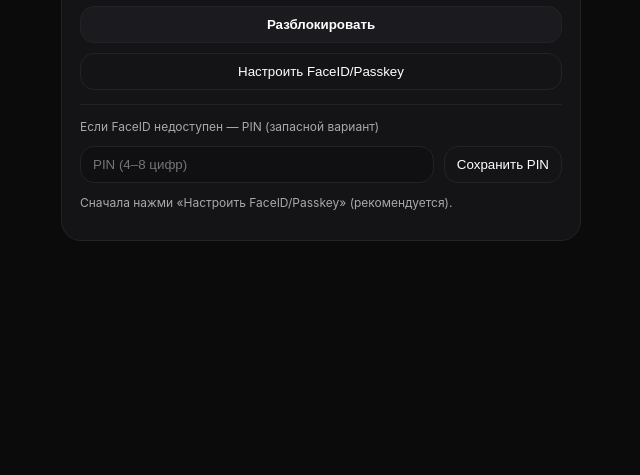
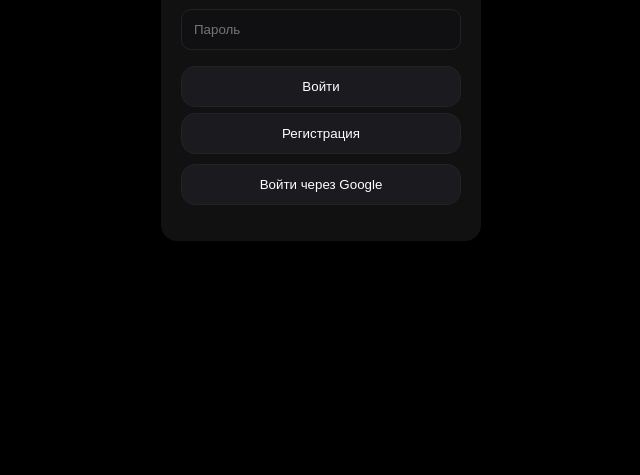
Before and after one commit to saloxiddinazamov/finance-app, a plain HTML site: page index.html in a window 1280 px wide. Shown: the part 325-800 px from the top of the page, without its empty margins (319-959 px from the left). Drawn offline with Linux system fonts and the light colour scheme.

Commit message:
Update index.html

```diff
--- a/index.html
+++ b/index.html
@@ -10,6 +10,37 @@
   <link rel="manifest" href="manifest.json" />
 </head>
 <body>
+<div id="authScreen" style="
+  position:fixed; inset:0;
+  background:#000;
+  display:flex;
+  align-items:center;
+  justify-content:center;
+  z-index:9999;
+">
+  <div style="
+    width:320px;
+    background:#111;
+    padding:20px;
+    border-radius:16px;
+    color:white;
+    text-align:center;
+  ">
+    <h2>Вход</h2>
+
+    <input id="email" placeholder="Email" style="width:100%;padding:12px;margin:6px 0;border-radius:10px;" />
+    <input id="password" type="password" placeholder="Пароль" style="width:100%;padding:12px;margin:6px 0;border-radius:10px;" />
+
+    <button id="loginBtn" style="width:100%;padding:12px;margin-top:10px;">Войти</button>
+    <button id="registerBtn" style="width:100%;padding:12px;margin-top:6px;">Регистрация</button>
+
+    <button id="googleBtn" style="width:100%;padding:12px;margin-top:10px;">
+      Войти через Google
+    </button>
+
+    <p id="authError" style="color:#f66;"></p>
+  </div>
+</div>
 
   <!-- AUTH / LOCK -->
   <div id="auth" class="screen auth">
```
